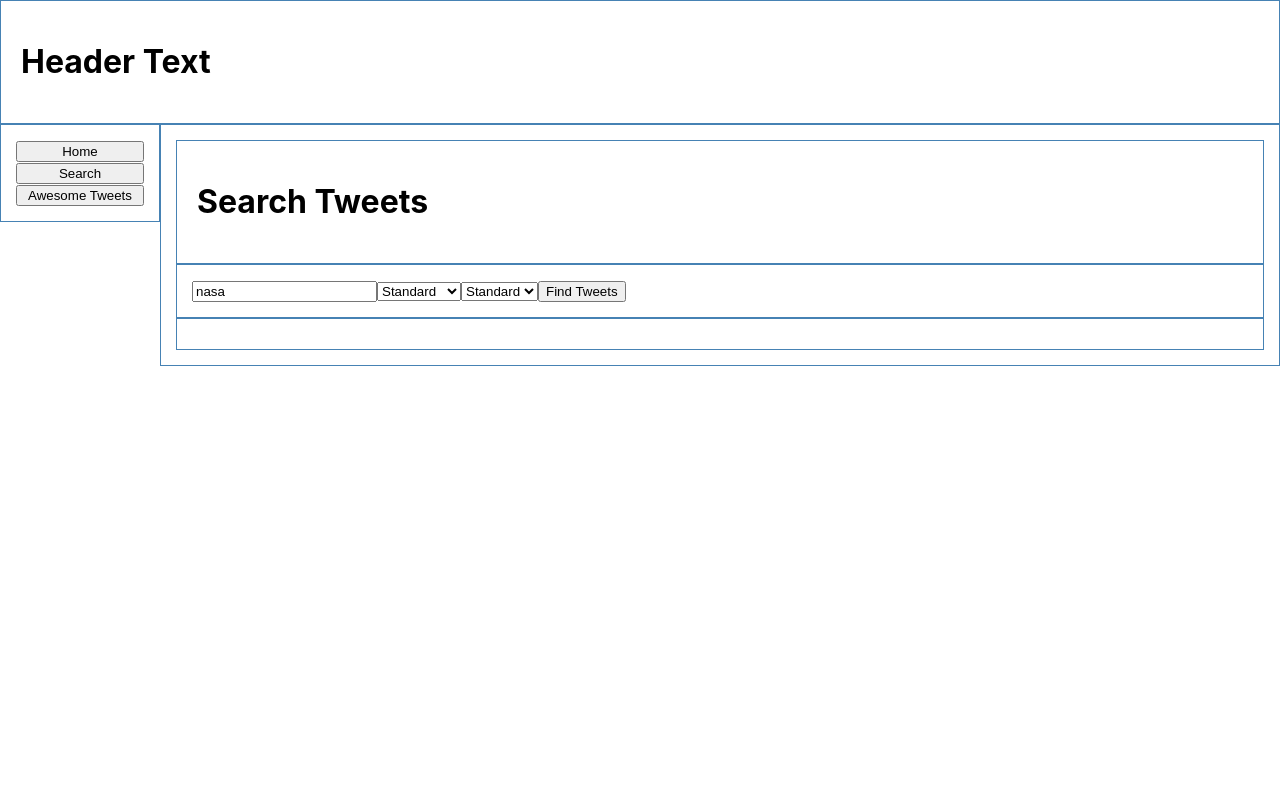
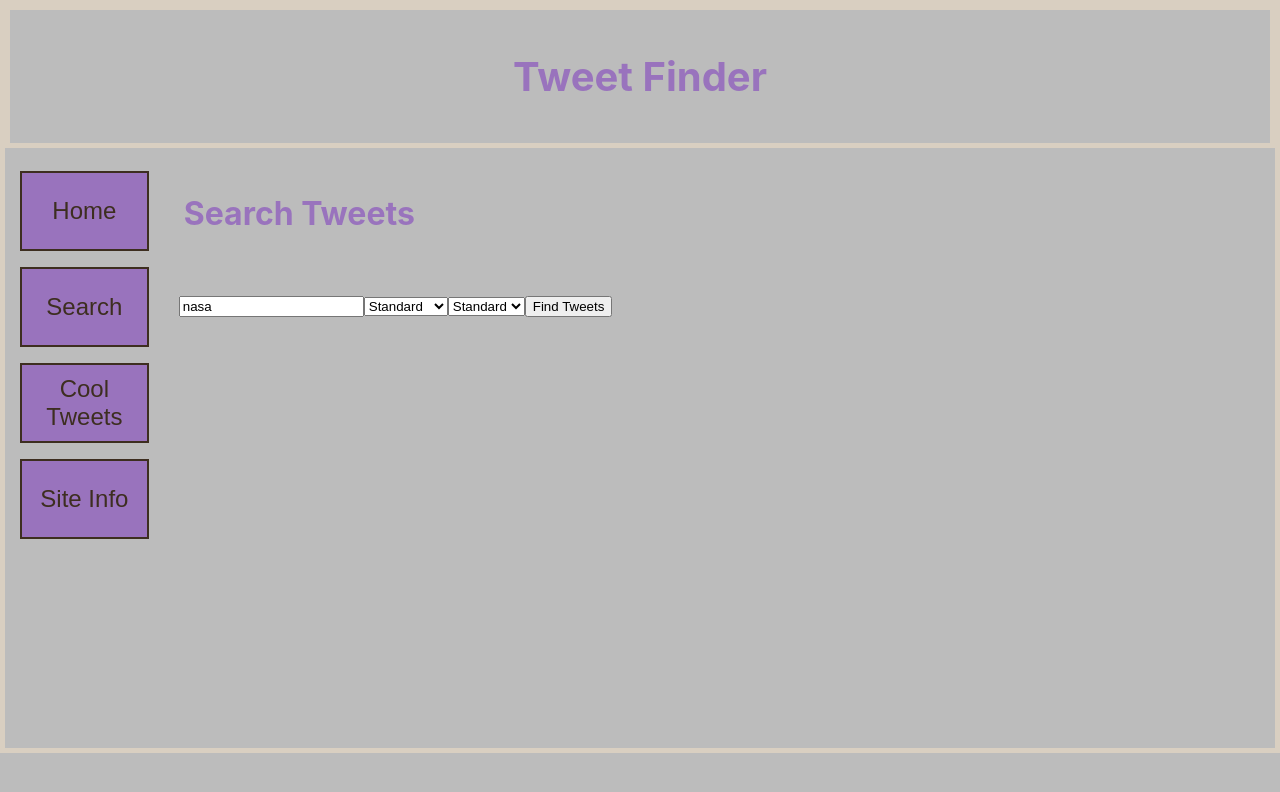
Before and after one commit to Otterwerks/Tweet-Finder, a React (Create React App) app: page / in a window 1280 px wide. Both pictures are taken after a click on the button "Search". Shown: the top 792 px of the page. Built offline with nearby package versions, Linux system fonts and the light colour scheme.

Commit message:
Design updates

```diff
--- a/src/App.css
+++ b/src/App.css
@@ -1,5 +1,21 @@
+:root {
+  --color-one: #b3b3b3e0;
+  --color-two: #3D2E20;
+  --color-three: rgb(153, 115, 189);
+  --color-four: #D9CFC1;
+  --color-five: rgb(219, 219, 219);
+}
+
 [class*="col-"] {
   width: 100%;
+}
+
+html, body, .main {
+  height:100%;
+}
+
+body {
+  background-color: var(--color-one);
 }
 
 @media only screen and (min-width: 768px) {
@@ -12,6 +28,8 @@
   .col-7 {width: 87.5%;}
   .col-8 {width: 100%;}
   .navButton {width: 100%;}
+  .main {min-height: 75vh;}
+  .desktopBorder {border-left: 5px solid var(--color-four);}
 }
 
 * {
@@ -21,7 +39,6 @@
 [class*="col-"] {
   float: left;
   padding: 15px;
-  border: 1px solid steelblue;
 }
 
 .row::after {
@@ -30,21 +47,59 @@
   display: table;
 }
 
-h1 {padding: 5px;}
-h2 {padding: 5px;}
-h3 {padding: 5px;}
+h1 {
+  padding: 0px 10px;
+  color: var(--color-three);
+  font-size: 5vh;
+  vertical-align: text-top;
+  text-align: center;
+}
+h2 {
+  padding: 5px;
+  color: var(--color-three);
+  font-size: 4vh;
+}
+h3 {
+  padding: 0px 5px;
+  color: var(--color-two);
+}
 
-.tweet {padding: 15px;}
+.tweet {
+  padding: 15px;
+}
+
+.border {
+  border: 5px solid var(--color-four);
+}
+
+.bold {
+  font-weight: bold;
+}
+
+.navButton {
+  height: 10vh;
+  font-size: 3vh;
+  color: var(--color-two);
+  background-color: var(--color-three);
+  border: 2px solid var(--color-two);
+  margin: 1vh 0vh;
+}
+
+.navButton:hover {
+  color: var(--color-three);
+  background-color: var(--color-two);
+}
 
 .tweetBorder {
   padding: 10px;
-  border: 5px solid steelblue;
+  border: 5px solid var(--color-two);
   border-radius: 5px 25px 25px;
+  background-color: var(--color-four)
 }
 
 .tweetHeader {
   padding: 5px;
-  border: 3px solid steelblue;
+  border: 3px solid var(--color-two);
   border-radius: 5px 25px 10px 10px;
 }
 
@@ -55,3 +110,53 @@ h3 {padding: 5px;}
 .tweetFooter {
   padding: 3px;
 }
+
+.textBox {
+  padding: 0px 15px;
+  font-family: Helvetica, sans-serif;
+}
+
+.textBox.large {
+  font-size: 6vh;
+}
+
+.textBox.medium {
+  font-size: 3vh;
+}
+
+.colorOne {
+  color: var(--color-one);
+}
+
+.colorTwo {
+  color: var(--color-two);
+}
+
+.colorThree {
+  color: var(--color-three);
+}
+
+.colorFour {
+  color: var(--color-four);
+}
+
+.colorFive {
+  color: var(--color-five);
+}
+
+
+#splash {
+  background: linear-gradient(rgba(0, 0, 0, 0.4), rgba(0, 0, 0, 0.4)), url("splash.jpeg");
+  background-origin: border-box;
+  -webkit-background-size: cover;
+  -moz-background-size: cover;
+  -o-background-size: cover;
+  background-size: cover;
+  background-repeat: no-repeat;
+  background-position: center top;
+  min-height: 75vh;
+}
+
+.no-padding {
+  padding: 0px;
+}
--- a/src/App.js
+++ b/src/App.js
@@ -89,7 +89,7 @@ class App extends Component {
         <div className="tweet" key={tweet.id}>
           <div className="tweetBorder">
             <div className="tweetHeader">
-              <h2>By {tweet.user.screen_name}, on {tweet.created_at}</h2>
+              <h3>By {tweet.user.screen_name}, on {tweet.created_at}</h3>
             </div>
             <div className="tweetBody">
               <p className="tweetText">{this.applyLink(tweet.text)}</p>
@@ -116,7 +116,7 @@ class App extends Component {
                 tweets={this.state.searchResults}
                 formatTweet={this.formatTweets}
               />)
-    } else if (this.state.view === "Awesome Tweets") {
+    } else if (this.state.view === "Cool Tweets") {
       return <AwesomeTweets
                 tweet={this.state.awesomeTweets}
                 getTweet={this.awesomeTweets}
@@ -129,19 +129,17 @@ class App extends Component {
 
   render() {
     return (
-      <div className="Main">
+      <div className="Main border">
         <div className="row">
-          <div className="col-8">
-            <div className="header">
-              <h1>Header Text</h1>
-            </div>
+          <div className="col-8 border">
+            <h1 className="bold">Tweet Finder</h1>
           </div>
         </div>
-        <div className="row">
+        <div className="row" id={this.state.view === "Home" ? "splash" : "page"}>
           <div className="col-1">
-            <Navbar pageNav={this.pageNavigation} buttons={["Home", "Search", "Awesome Tweets"]}/>
+            <Navbar pageNav={this.pageNavigation} buttons={["Home", "Search", "Cool Tweets", "Site Info"]}/>
           </div>
-          <div className="col-7">
+          <div className="col-7 no-padding">
             {this.currentView()}
           </div>
         </div>
--- a/src/awesometweets.js
+++ b/src/awesometweets.js
@@ -5,15 +5,15 @@ class AwesomeTweets extends Component {
     if (this.props.tweet[0]) {
       switch (this.props.tweet[0].user.screen_name) {
         case "jabrils_":
-          return "jabrils";
+          return "Jabrils: He has some really cool videos up on this Youtube channel, I found him because I have a Tello drone and was researching projects for it. One of his projects was to program it to track faces using machine learning, bookmarked for my to-do list!";
         case "Raspberry_Pi":
-          return "raspberry pi";
+          return "Raspberry Pi: I started playing with Pis a couple years ago. The first thing I did was \'upgrade\' a toy catapult I had with pan/tilt servos and a couple solenoids to fire it, all controlled through a Pi using a touchscreen interface I programmed.";
         case "MarkKnopfler":
-          return "mark knopfler";
+          return "Mark Knopfler: A very talented guitarist who I grew up listening to, he just released a new album too!";
         case "mightycarmods":
-          return "mighty car mods";
+          return "Might Car Mods: These guys can be goofy but they gave me the confidence to start working on my car. I'm a big fan of their early videos on Youtube.";
         case "aantonop":
-          return "antonopolous";
+          return "Andreas Antonopoulos: You've probably heard of Bitcoin but maybe you haven't heard of Andreas. If you are interested to learn more about cryptocurrency, this guy is my go-to source of well explained and unbiased knowledge.";
         default:
           return "I don't know anything about this account, how did it get here?";
       }
@@ -28,7 +28,7 @@ class AwesomeTweets extends Component {
           <div className="row">
             <div className="col-8">
               <div className="subHeader">
-                <h1>Tweets From My Favorite Accounts</h1>
+                <h2>Tweets From My Favorite Accounts</h2>
               </div>
             </div>
           </div>
@@ -40,12 +40,12 @@ class AwesomeTweets extends Component {
             </div>
           </div>
           <div className="row">
-            <div className="col-2">
-              <div className="textBox">
+            <div className="col-3">
+              <div className="textBox medium colorTwo">
                 <p>{this.showDescription()}</p>
               </div>
             </div>
-            <div className="col-6">
+            <div className="col-5">
               <div className="tweets">
                 {this.props.formatTweet(this.props.tweet)}
               </div>
--- a/src/home.js
+++ b/src/home.js
@@ -5,17 +5,9 @@ class Home extends Component {
       return(
         <div className="main">
           <div className="row">
-            <div classname="col-8">
-              <div className="subHeader">
-                <h1>Home</h1>
-              </div>
-            </div>
-          </div>
-          <div className="row">
-            <div className="col-8">
-              <div className="textBox">
-                <p>text placeholder</p>
-              </div>
+          <div className="col-1"></div>
+            <div className="col-4">
+              <p className="textBox large colorFive bold">Search Twitter for Tweets from your favorite users, or view some of mine.</p>
             </div>
           </div>
         </div>
--- a/src/search.js
+++ b/src/search.js
@@ -7,7 +7,7 @@ class Search extends Component {
           <div className="row">
             <div className="col-8">
               <div className="subHeader">
-                <h1>Search Tweets</h1>
+                <h2>Search Tweets</h2>
               </div>
             </div>
           </div>
```
Also changed, not shown: 15 other files (tests, documents, lock files or other folders).
